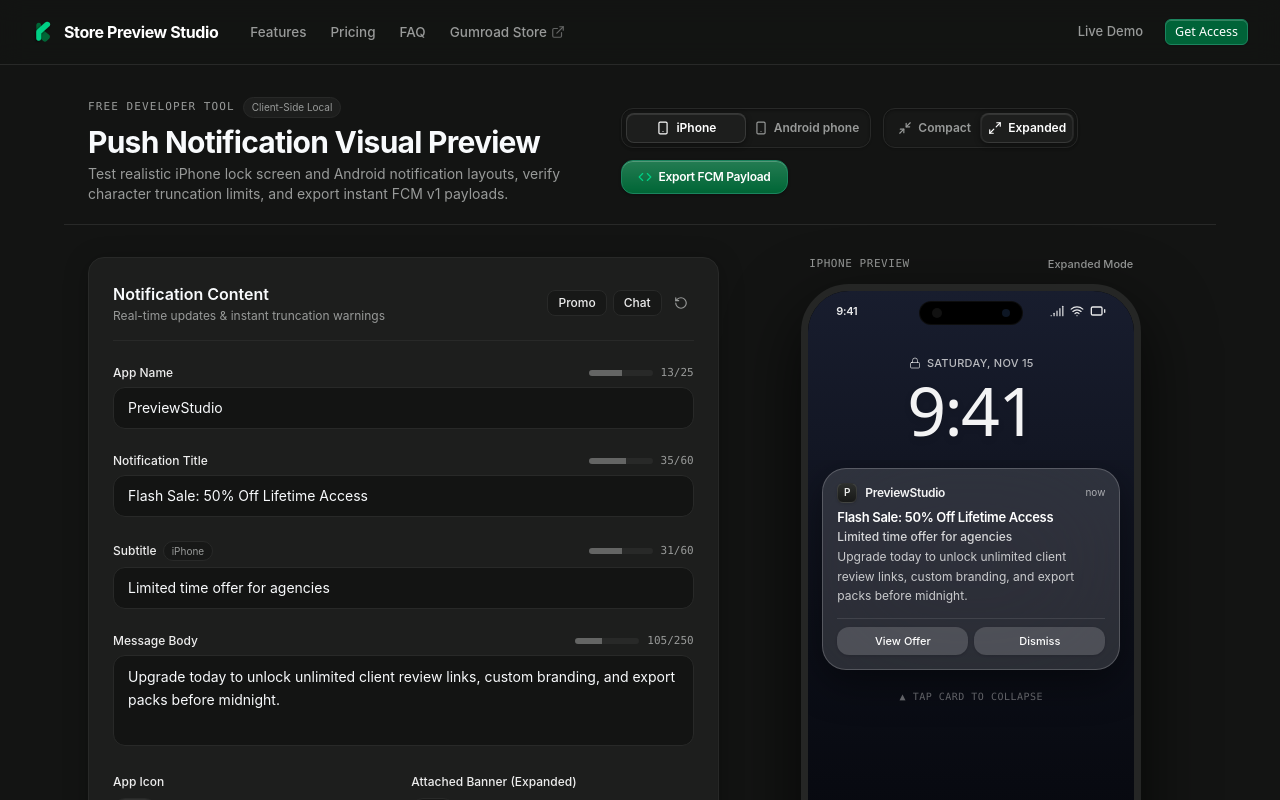
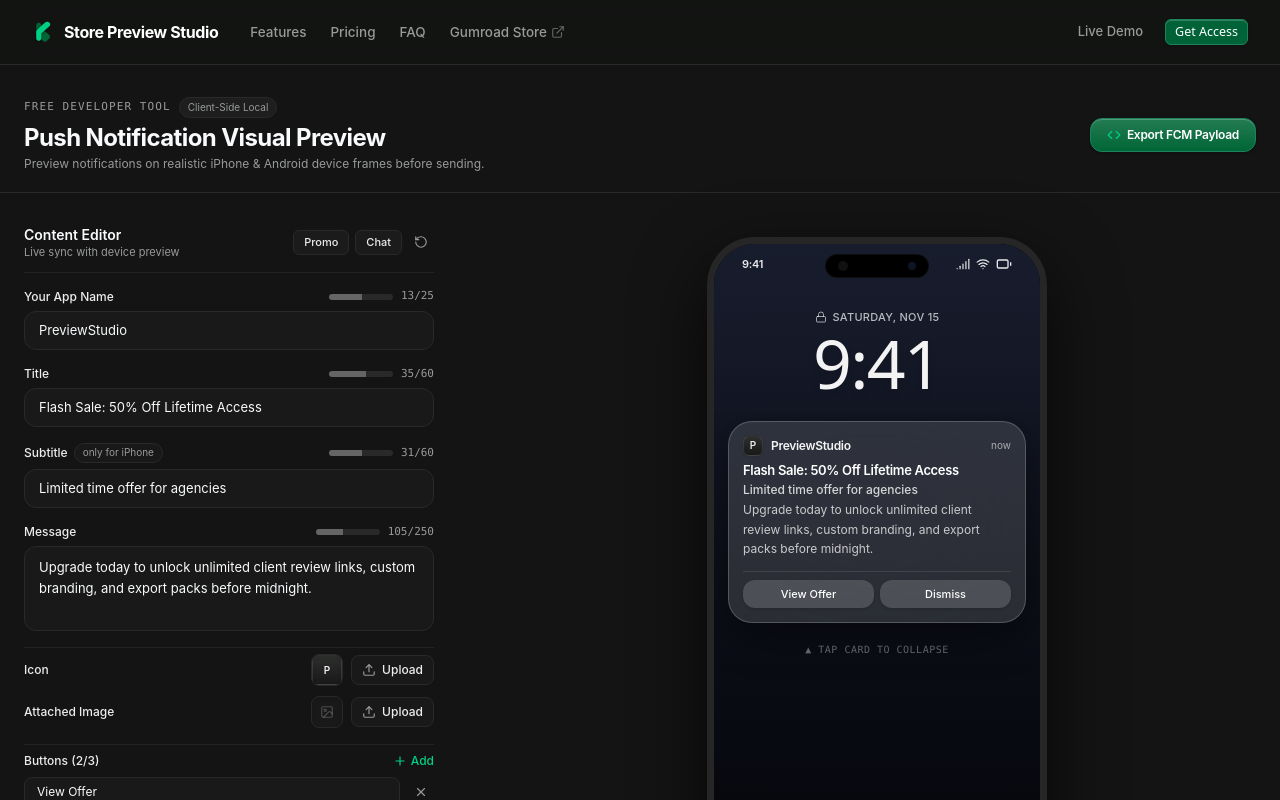
Before and after one commit to ngocdai99/Preview-Studio-Landing, a Next.js app: page /push-preview in a window 1280 px wide. Shown: the top 800 px of the page. Built offline with nearby package versions, Linux system fonts and the light colour scheme.

Commit message:
style(push-preview): remove outer card containers for clean flat layout

```diff
--- a/src/components/push-preview/PushFormEditor.tsx
+++ b/src/components/push-preview/PushFormEditor.tsx
@@ -93,36 +93,36 @@ export function PushFormEditor({
   };
 
   return (
-    <div className="flex flex-col gap-6 text-sm">
+    <div className="flex flex-col gap-4 text-xs sm:text-[13px]">
       {/* Header with Quick Presets */}
-      <div className="flex items-center justify-between pb-4 border-b border-[#282928]">
+      <div className="flex items-center justify-between pb-3 border-b border-[#282928]/80">
         <div>
-          <h2 className="text-base font-semibold text-[#f8fafc]">
-            Notification Content
+          <h2 className="text-sm font-semibold text-[#f8fafc]">
+            Content Editor
           </h2>
-          <p className="text-xs text-[#989A99] mt-0.5">
-            Real-time updates & instant truncation warnings
+          <p className="text-[11px] text-[#989A99]">
+            Live sync with device preview
           </p>
         </div>
         <div className="flex items-center gap-1.5">
           <button
             type="button"
             onClick={() => loadPreset("promo")}
-            className="px-2.5 py-1 text-xs font-medium text-[#EDEDED] bg-[#171817] hover:bg-[#222322] border border-[#282928] rounded-lg transition-colors cursor-pointer"
+            className="px-2.5 py-1 text-[11px] font-medium text-[#EDEDED] bg-[#1A1B1A] hover:bg-[#222422] border border-[#282928] rounded-md transition-colors cursor-pointer"
           >
             Promo
           </button>
           <button
             type="button"
             onClick={() => loadPreset("chat")}
-            className="px-2.5 py-1 text-xs font-medium text-[#EDEDED] bg-[#171817] hover:bg-[#222322] border border-[#282928] rounded-lg transition-colors cursor-pointer"
+            className="px-2.5 py-1 text-[11px] font-medium text-[#EDEDED] bg-[#1A1B1A] hover:bg-[#222422] border border-[#282928] rounded-md transition-colors cursor-pointer"
           >
             Chat
           </button>
           <button
             type="button"
             onClick={onReset}
-            className="p-1.5 text-[#989A99] hover:text-[#EDEDED] transition-colors rounded-lg hover:bg-[#171817] cursor-pointer"
+            className="p-1.5 text-[#989A99] hover:text-[#EDEDED] transition-colors rounded-md hover:bg-[#1A1B1A] cursor-pointer"
             title="Reset to default"
           >
             <RotateCcw className="w-3.5 h-3.5" />
@@ -134,7 +134,7 @@ export function PushFormEditor({
       <div className="flex flex-col gap-1.5">
         <div className="flex items-center justify-between">
           <label className="text-xs font-medium text-[#EDEDED]">
-            App Name
+            Your App Name
           </label>
           <CharacterSafeMeter
             current={data.appName.length}
@@ -147,8 +147,8 @@ export function PushFormEditor({
           value={data.appName}
           onChange={(e) => updateField("appName", e.target.value)}
           maxLength={CHARACTER_LIMITS.appName.max}
-          placeholder="e.g. PreviewStudio"
-          className="w-full bg-[#131413] border border-[#282928] rounded-xl px-3.5 py-2.5 text-[#f8fafc] placeholder-[#989A99]/50 focus:outline-none focus:border-[#00D085]/60 focus:ring-1 focus:ring-[#00D085]/30 text-sm transition-all"
+          placeholder="e.g. ExampleApp"
+          className="w-full bg-[#181918] border border-[#282928] rounded-xl px-3.5 py-2.5 text-[#f8fafc] placeholder-[#989A99]/40 focus:outline-none focus:border-[#00D085]/60 focus:ring-1 focus:ring-[#00D085]/30 text-xs sm:text-[13px] transition-all"
         />
       </div>
 
@@ -156,7 +156,7 @@ export function PushFormEditor({
       <div className="flex flex-col gap-1.5">
         <div className="flex items-center justify-between">
           <label className="text-xs font-medium text-[#EDEDED]">
-            Notification Title
+            Title
           </label>
           <CharacterSafeMeter
             current={data.title.length}
@@ -169,8 +169,8 @@ export function PushFormEditor({
           value={data.title}
           onChange={(e) => updateField("title", e.target.value)}
           maxLength={CHARACTER_LIMITS.title.max}
-          placeholder="Enter attention-grabbing headline..."
-          className="w-full bg-[#131413] border border-[#282928] rounded-xl px-3.5 py-2.5 text-[#f8fafc] placeholder-[#989A99]/50 focus:outline-none focus:border-[#00D085]/60 focus:ring-1 focus:ring-[#00D085]/30 text-sm transition-all"
+          placeholder="Notification headline..."
+          className="w-full bg-[#181918] border border-[#282928] rounded-xl px-3.5 py-2.5 text-[#f8fafc] placeholder-[#989A99]/40 focus:outline-none focus:border-[#00D085]/60 focus:ring-1 focus:ring-[#00D085]/30 text-xs sm:text-[13px] transition-all"
         />
       </div>
 
@@ -181,8 +181,8 @@ export function PushFormEditor({
             <label className="text-xs font-medium text-[#EDEDED]">
               Subtitle
             </label>
-            <span className="text-[10px] text-[#989A99] px-2 py-0.5 rounded-full bg-[#171817] border border-[#282928]">
-              iPhone
+            <span className="text-[10px] text-[#989A99] px-2 py-0.5 rounded-full bg-[#181918] border border-[#282928]">
+              only for iPhone
             </span>
           </div>
           <CharacterSafeMeter
@@ -196,8 +196,8 @@ export function PushFormEditor({
           value={data.subtitle}
           onChange={(e) => updateField("subtitle", e.target.value)}
           maxLength={CHARACTER_LIMITS.subtitle.max}
-          placeholder="Optional secondary line for iPhone..."
-          className="w-full bg-[#131413] border border-[#282928] rounded-xl px-3.5 py-2.5 text-[#f8fafc] placeholder-[#989A99]/50 focus:outline-none focus:border-[#00D085]/60 focus:ring-1 focus:ring-[#00D085]/30 text-sm transition-all"
+          placeholder="Secondary line for iPhone..."
+          className="w-full bg-[#181918] border border-[#282928] rounded-xl px-3.5 py-2.5 text-[#f8fafc] placeholder-[#989A99]/40 focus:outline-none focus:border-[#00D085]/60 focus:ring-1 focus:ring-[#00D085]/30 text-xs sm:text-[13px] transition-all"
         />
       </div>
 
@@ -205,7 +205,7 @@ export function PushFormEditor({
       <div className="flex flex-col gap-1.5">
         <div className="flex items-center justify-between">
           <label className="text-xs font-medium text-[#EDEDED]">
-            Message Body
+            Message
           </label>
           <CharacterSafeMeter
             current={data.body.length}
@@ -218,20 +218,20 @@ export function PushFormEditor({
           value={data.body}
           onChange={(e) => updateField("body", e.target.value)}
           maxLength={CHARACTER_LIMITS.body.max}
-          placeholder="Write the full push notification message..."
-          className="w-full bg-[#131413] border border-[#282928] rounded-xl px-3.5 py-2.5 text-[#f8fafc] placeholder-[#989A99]/50 focus:outline-none focus:border-[#00D085]/60 focus:ring-1 focus:ring-[#00D085]/30 text-sm resize-none transition-all leading-relaxed"
+          placeholder="Preview your push notification..."
+          className="w-full bg-[#181918] border border-[#282928] rounded-xl px-3.5 py-2.5 text-[#f8fafc] placeholder-[#989A99]/40 focus:outline-none focus:border-[#00D085]/60 focus:ring-1 focus:ring-[#00D085]/30 text-xs sm:text-[13px] resize-none transition-all leading-relaxed"
         />
       </div>
 
-      {/* Media & Images (App Icon + Attached Image) */}
-      <div className="grid grid-cols-1 sm:grid-cols-2 gap-4 pt-1">
-        {/* App Icon Upload */}
-        <div className="flex flex-col gap-2">
-          <label className="text-xs font-medium text-[#EDEDED]">
-            App Icon
+      {/* Media & Images (App Icon + Attached Image in clean rows) */}
+      <div className="flex flex-col gap-2.5 pt-1.5 border-t border-[#282928]/80">
+        {/* App Icon Upload Row */}
+        <div className="flex items-center justify-between gap-2">
+          <label className="text-xs font-medium text-[#EDEDED] shrink-0">
+            Icon
           </label>
-          <div className="flex items-center gap-2.5">
-            <div className="w-11 h-11 rounded-xl bg-[#171817] border border-[#282928] flex items-center justify-center overflow-hidden shrink-0 shadow-inner">
+          <div className="flex items-center gap-2">
+            <div className="w-8 h-8 rounded-lg bg-[#181918] border border-[#282928] flex items-center justify-center overflow-hidden shrink-0 shadow-inner">
               {data.iconUrl ? (
                 <img
                   src={data.iconUrl}
@@ -239,12 +239,11 @@ export function PushFormEditor({
                   className="w-full h-full object-cover"
                 />
               ) : (
-                <div className="w-full h-full bg-gradient-to-b from-[#2d2f2d] to-[#181918] border border-white/10 flex items-center justify-center text-[#EDEDED] font-semibold text-xs shadow-inner">
+                <div className="w-full h-full bg-gradient-to-b from-[#2d2f2d] to-[#181918] border border-white/10 flex items-center justify-center text-[#EDEDED] font-semibold text-[10px] shadow-inner">
                   {data.appName.charAt(0).toUpperCase() || "A"}
                 </div>
               )}
             </div>
-            <div className="flex-1 flex gap-1.5">
             <input
               type="file"
               ref={iconInputRef}
@@ -255,16 +254,16 @@ export function PushFormEditor({
             <button
               type="button"
               onClick={() => iconInputRef.current?.click()}
-                className="flex-1 px-3 py-2 bg-[#171817] hover:bg-[#222322] border border-[#282928] text-xs font-medium text-[#EDEDED] rounded-xl flex items-center justify-center gap-1.5 transition-colors cursor-pointer"
+              className="px-2.5 py-1.5 bg-[#181918] hover:bg-[#222422] border border-[#282928] text-xs font-medium text-[#EDEDED] rounded-lg flex items-center gap-1.5 transition-colors cursor-pointer"
             >
               <Upload className="w-3.5 h-3.5 text-[#989A99]" />
-                Upload Icon
+              Upload
             </button>
             {data.iconUrl && (
               <button
                 type="button"
                 onClick={() => updateField("iconUrl", "")}
-                  className="p-2 text-[#989A99] hover:text-[#EDEDED] transition-colors rounded-xl hover:bg-[#171817] cursor-pointer"
+                className="p-1.5 text-[#989A99] hover:text-rose-400 transition-colors rounded-lg hover:bg-[#181918] cursor-pointer"
                 title="Remove icon"
               >
                 <X className="w-3.5 h-3.5" />
@@ -272,15 +271,14 @@ export function PushFormEditor({
             )}
           </div>
         </div>
-        </div>
 
-        {/* Attached Big Picture Upload */}
-        <div className="flex flex-col gap-2">
-          <label className="text-xs font-medium text-[#EDEDED]">
-            Attached Banner (Expanded)
+        {/* Attached Big Picture Upload Row */}
+        <div className="flex items-center justify-between gap-2">
+          <label className="text-xs font-medium text-[#EDEDED] shrink-0">
+            Attached Image
           </label>
-          <div className="flex items-center gap-2.5">
-            <div className="w-11 h-11 rounded-xl bg-[#171817] border border-[#282928] flex items-center justify-center overflow-hidden shrink-0 shadow-inner">
+          <div className="flex items-center gap-2">
+            <div className="w-8 h-8 rounded-lg bg-[#181918] border border-[#282928] flex items-center justify-center overflow-hidden shrink-0 shadow-inner">
               {data.attachedImageUrl ? (
                 <img
                   src={data.attachedImageUrl}
@@ -288,10 +286,9 @@ export function PushFormEditor({
                   className="w-full h-full object-cover"
                 />
               ) : (
-                <ImageIcon className="w-4 h-4 text-[#989A99]/50" />
+                <ImageIcon className="w-3.5 h-3.5 text-[#989A99]/40" />
               )}
             </div>
-            <div className="flex-1 flex gap-1.5">
             <input
               type="file"
               ref={imageInputRef}
@@ -302,16 +299,16 @@ export function PushFormEditor({
             <button
               type="button"
               onClick={() => imageInputRef.current?.click()}
-                className="flex-1 px-3 py-2 bg-[#171817] hover:bg-[#222322] border border-[#282928] text-xs font-medium text-[#EDEDED] rounded-xl flex items-center justify-center gap-1.5 transition-colors cursor-pointer"
+              className="px-2.5 py-1.5 bg-[#181918] hover:bg-[#222422] border border-[#282928] text-xs font-medium text-[#EDEDED] rounded-lg flex items-center gap-1.5 transition-colors cursor-pointer"
             >
               <Upload className="w-3.5 h-3.5 text-[#989A99]" />
-                Upload Banner
+              Upload
             </button>
             {data.attachedImageUrl && (
               <button
                 type="button"
                 onClick={() => updateField("attachedImageUrl", "")}
-                  className="p-2 text-[#989A99] hover:text-[#EDEDED] transition-colors rounded-xl hover:bg-[#171817] cursor-pointer"
+                className="p-1.5 text-[#989A99] hover:text-rose-400 transition-colors rounded-lg hover:bg-[#181918] cursor-pointer"
                 title="Remove image"
               >
                 <X className="w-3.5 h-3.5" />
@@ -320,13 +317,12 @@ export function PushFormEditor({
           </div>
         </div>
       </div>
-      </div>
 
       {/* Action Buttons */}
-      <div className="flex flex-col gap-2.5 pt-2 border-t border-[#282928]">
+      <div className="flex flex-col gap-2 pt-2 border-t border-[#282928]/80">
         <div className="flex items-center justify-between">
           <label className="text-xs font-medium text-[#EDEDED]">
-            Interactive Action Buttons ({data.buttons.length}/3)
+            Buttons ({data.buttons.length}/3)
           </label>
           {data.buttons.length < 3 && (
             <button
@@ -334,12 +330,12 @@ export function PushFormEditor({
               onClick={addButton}
               className="flex items-center gap-1 text-xs font-medium text-[#00D085] hover:text-[#26e099] transition-colors cursor-pointer"
             >
-              <Plus className="w-3.5 h-3.5" /> Add CTA Button
+              <Plus className="w-3.5 h-3.5" /> Add
             </button>
           )}
         </div>
 
-        <div className="flex flex-col gap-2">
+        <div className="flex flex-col gap-1.5">
           {data.buttons.map((btn, idx) => (
             <div key={idx} className="flex items-center gap-2">
               <input
@@ -347,13 +343,13 @@ export function PushFormEditor({
                 value={btn}
                 onChange={(e) => handleButtonChange(idx, e.target.value)}
                 maxLength={CHARACTER_LIMITS.button.max}
-                placeholder={`Action button ${idx + 1}`}
-                className="flex-1 bg-[#131413] border border-[#282928] rounded-xl px-3.5 py-2 text-xs text-[#f8fafc] placeholder-[#989A99]/50 focus:outline-none focus:border-[#00D085]/60 transition-colors"
+                placeholder={`Button ${idx + 1}`}
+                className="flex-1 bg-[#181918] border border-[#282928] rounded-lg px-3 py-1.5 text-xs text-[#f8fafc] placeholder-[#989A99]/40 focus:outline-none focus:border-[#00D085]/60 transition-colors"
               />
               <button
                 type="button"
                 onClick={() => removeButton(idx)}
-                className="p-2 text-[#989A99] hover:text-rose-400 transition-colors rounded-lg hover:bg-[#171817] cursor-pointer"
+                className="p-1.5 text-[#989A99] hover:text-rose-400 transition-colors rounded-lg hover:bg-[#181918] cursor-pointer"
                 title="Delete button"
               >
                 <X className="w-3.5 h-3.5" />
@@ -361,8 +357,8 @@ export function PushFormEditor({
             </div>
           ))}
           {data.buttons.length === 0 && (
-            <p className="text-xs text-[#989A99]/70 italic">
-              No action buttons added yet. Click &quot;Add CTA Button&quot; to test interactive CTA buttons.
+            <p className="text-[11px] text-[#989A99]/50 italic">
+              No buttons. Click &quot;Add&quot; to test CTA actions.
             </p>
           )}
         </div>
--- a/src/components/push-preview/PushPreviewHub.tsx
+++ b/src/components/push-preview/PushPreviewHub.tsx
@@ -12,7 +12,7 @@ import { AndroidPreviewCard } from "./AndroidPreviewCard";
 import { FcmPayloadModal } from "./FcmPayloadModal";
 import { FunnelFooterBanner } from "./FunnelFooterBanner";
 import { SlidingTabs } from "@/components/ui/SlidingTabs";
-import { Smartphone, Code, Maximize2, Minimize2 } from "lucide-react";
+import { Smartphone, Code } from "lucide-react";
 
 export function PushPreviewHub() {
   const [data, setData] = useState<PushNotificationData>(DEFAULT_PUSH_DATA);
@@ -26,10 +26,10 @@ export function PushPreviewHub() {
 
   return (
     <div className="w-full flex flex-col items-center bg-[#131413] text-[#f8fafc]">
-      {/* Top Controls Bar */}
-      <div className="w-full max-w-6xl px-4 sm:px-6 pt-8 pb-5 flex flex-col md:flex-row md:items-center justify-between gap-4 border-b border-[#282928]">
+      {/* Top Header Bar */}
+      <div className="w-full max-w-7xl px-4 sm:px-6 pt-8 pb-5 flex flex-col sm:flex-row sm:items-center justify-between gap-4 border-b border-[#282928]">
         <div>
-          <div className="flex items-center gap-2 mb-1.5">
+          <div className="flex items-center gap-2 mb-1">
             <span className="text-[11px] font-mono tracking-widest text-[#989A99] uppercase">
               Free Developer Tool
             </span>
@@ -37,59 +37,16 @@ export function PushPreviewHub() {
               Client-Side Local
             </span>
           </div>
-          <h1 className="text-2xl sm:text-3xl font-bold tracking-tight text-[#f8fafc]">
+          <h1 className="text-xl sm:text-2xl font-bold tracking-tight text-[#f8fafc]">
             Push Notification Visual Preview
           </h1>
-          <p className="text-xs sm:text-sm text-[#989A99] mt-1 max-w-xl">
-            Test realistic iPhone lock screen and Android notification layouts, verify character truncation limits, and export instant FCM v1 payloads.
+          <p className="text-xs text-[#989A99] mt-0.5">
+            Preview notifications on realistic iPhone & Android device frames before sending.
           </p>
         </div>
 
-        {/* Global Toolbar with SlidingTabs */}
-        <div className="flex items-center gap-3 flex-wrap">
-          {/* Device Switcher (Pure CSS SlidingTabs matching Features Card) */}
-          <SlidingTabs<DeviceType>
-            value={device}
-            onChange={(val) => setDevice(val as DeviceType)}
-            options={[
-              {
-                value: "ios",
-                label: "iPhone",
-                icon: <Smartphone className="w-3.5 h-3.5" />,
-              },
-              {
-                value: "android",
-                label: "Android phone",
-                icon: <Smartphone className="w-3.5 h-3.5" />,
-              },
-            ]}
-            className="w-[230px] sm:w-[250px] shrink-0"
-            size="sm"
-            ariaLabel="Device selector tabs"
-          />
-
-          {/* View Mode Switcher (Compact vs Expanded) */}
-          <SlidingTabs<"compact" | "expanded">
-            value={expanded ? "expanded" : "compact"}
-            onChange={(val) => setExpanded(val === "expanded")}
-            options={[
-              {
-                value: "compact",
-                label: "Compact",
-                icon: <Minimize2 className="w-3.5 h-3.5" />,
-              },
-              {
-                value: "expanded",
-                label: "Expanded",
-                icon: <Maximize2 className="w-3.5 h-3.5" />,
-              },
-            ]}
-            className="w-[180px] sm:w-[195px] shrink-0"
-            size="sm"
-            ariaLabel="View mode selector tabs"
-          />
-
-          {/* Export Payload Button (Supabase signature emerald styling) */}
+        {/* Header Action: Export FCM Button */}
+        <div className="flex items-center gap-3 shrink-0">
           <button
             type="button"
             onClick={() => setIsPayloadOpen(true)}
@@ -110,10 +67,10 @@ export function PushPreviewHub() {
         </div>
       </div>
 
-      {/* Main 2-Column Workspace */}
-      <div className="w-full max-w-6xl px-4 sm:px-6 py-8 grid grid-cols-1 lg:grid-cols-12 gap-8 items-start">
-        {/* Left Column: Form Controls (7 cols) */}
-        <div className="lg:col-span-7 bg-[#1D1E1D] border border-[#282928] rounded-2xl p-5 sm:p-6 shadow-[0_4px_24px_rgba(0,0,0,0.25)]">
+      {/* Main Workspace (Completely Clean & Flat - No Enclosing Outer Cards) */}
+      <div className="w-full max-w-7xl px-4 sm:px-6 py-8 flex flex-col lg:flex-row gap-8 lg:gap-16 items-start justify-center">
+        {/* Left Column: Clean Unboxed Form */}
+        <div className="w-full lg:w-[380px] xl:w-[410px] shrink-0">
           <PushFormEditor
             data={data}
             onChange={setData}
@@ -121,18 +78,10 @@ export function PushPreviewHub() {
           />
         </div>
 
-        {/* Right Column: Device Screen Preview (5 cols) */}
-        <div className="lg:col-span-5 lg:sticky lg:top-24 flex flex-col items-center">
-          <div className="w-full max-w-[340px] flex items-center justify-between px-2 mb-3 text-xs text-[#989A99]">
-            <span className="font-mono text-[11px] uppercase tracking-wider">
-              {device === "ios" ? "iPhone Preview" : "Android Preview"}
-            </span>
-            <span className="text-[11px] font-medium text-[#989A99]">
-              {expanded ? "Expanded Mode" : "Compact Mode"}
-            </span>
-          </div>
-
-          {/* Active Device Mockup */}
+        {/* Right Column: Direct Phone Staging (Free-standing, No Enclosing Canvas Box) */}
+        <div className="flex-1 w-full min-w-0 flex flex-col items-center justify-center pt-1">
+          {/* Active Device Mockup Standing Directly on Background */}
+          <div className="w-full flex justify-center py-2">
             {device === "ios" ? (
               <IosPreviewCard
                 data={data}
@@ -146,6 +95,30 @@ export function PushPreviewHub() {
                 onToggleExpand={() => setExpanded(!expanded)}
               />
             )}
+          </div>
+
+          {/* Device Switcher Placed Directly Below Device Mockup (OneSignal Style) */}
+          <div className="mt-5 flex items-center justify-center">
+            <SlidingTabs<DeviceType>
+              value={device}
+              onChange={(val) => setDevice(val as DeviceType)}
+              options={[
+                {
+                  value: "ios",
+                  label: "iPhone",
+                  icon: <Smartphone className="w-3.5 h-3.5" />,
+                },
+                {
+                  value: "android",
+                  label: "Android phone",
+                  icon: <Smartphone className="w-3.5 h-3.5" />,
+                },
+              ]}
+              className="w-[230px] sm:w-[250px] shrink-0"
+              size="sm"
+              ariaLabel="Device selector tabs"
+            />
+          </div>
         </div>
       </div>
 
```
Lines whose indentation alone changed are shown as unchanged.
